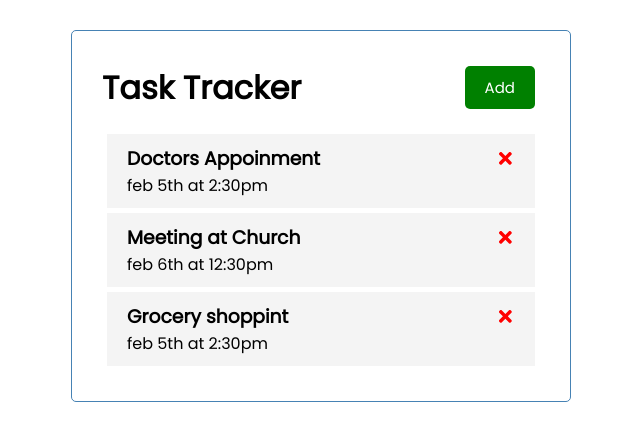
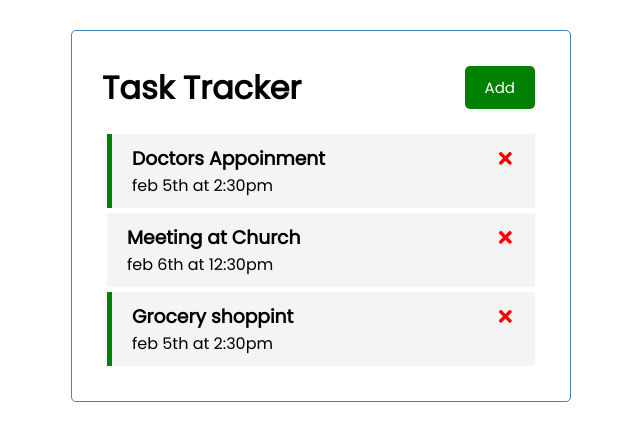
Before and after one commit to iadefidipe/react-task-tracker, a React (Create React App) app: page / in a window 1280 px wide. Shown: the top 440 px of the page, without its empty margins (319-959 px from the left). Built offline with nearby package versions, Linux system fonts and the light colour scheme.

Commit message:
Added reminder feature on double click

```diff
--- a/src/App.js
+++ b/src/App.js
@@ -1,5 +1,4 @@
 // this is the root component
-
 
 import React from "react";
 import { useState } from "react";
@@ -7,41 +6,52 @@
 import Tasks from "./components/Tasks";
 
 function App() {
-
   const [tasks, setTasks] = useState([
     {
       id: 1,
-        text: 'Doctors Appoinment',
-        day: 'feb 5th at 2:30pm',
+      text: "Doctors Appoinment",
+      day: "feb 5th at 2:30pm",
       reminder: true,
     },
     {
       id: 2,
-        text: 'Meeting at Church',
-        day: 'feb 6th at 12:30pm',
+      text: "Meeting at Church",
+      day: "feb 6th at 12:30pm",
       reminder: false,
     },
     {
       id: 3,
-        text: 'Grocery shoppint',
-        day: 'feb 5th at 2:30pm',
+      text: "Grocery shoppint",
+      day: "feb 5th at 2:30pm",
       reminder: true,
-    }
-])
+    },
+  ]);
 
+  // Delete task
+  const deleteTask = (id) => {
+    setTasks(tasks.filter((task) => task.id !== id));
+  };
+
+  //  Toggle remiinder
+  const toggleReminder = (id) => {
+    setTasks(tasks.map((task) => task.id === id ? {...task, reminder: !task.reminder} : task ))
+    // console.log(id);
+  };
 
   return (
     <div className="container">
       <Header />
-      <Tasks tasks = {tasks}/>
+      {tasks.length > 0 ? (
+        <Tasks tasks={tasks} onDelete={deleteTask} onToggle={toggleReminder} />
+      ) : (
+        "No Task to show"
+      )}
     </div>
   );
 }
 
 /*
-? the title there is a prop type, can be used to pass info from the root component  to the component  for that element
-
-
+? the title there is a component prop, can be used to pass info from the root component  to the component  for that element
 
  * if i wanted to use class based components, it is import the react module first
 class App extends React.Component{ //? so your app has access to all the methods in the component class
--- a/src/components/Task.js
+++ b/src/components/Task.js
@@ -1,9 +1,9 @@
 import { FaTimes } from 'react-icons/fa'
 
-const Task = ({task}) => {
+const Task = ({task, onDelete, onToggle}) => {
     return (
-        <div className="task">
-            <h3>{task.text} <FaTimes style={{color: 'red', cursor: 'pointer'}} /> </h3>
+        <div className={` task ${task.reminder ? 'reminder' : ''} `} onDoubleClick = {() => onToggle(task.id) } >
+            <h3>{task.text} <FaTimes style={{color: 'red', cursor: 'pointer'}} onClick ={() => onDelete (task.id)} /> </h3>
             <p>{task.day}</p>
         </div>
     )
--- a/src/components/Tasks.js
+++ b/src/components/Tasks.js
@@ -6,12 +6,12 @@
 
 
 
-const Tasks = ({tasks}) => {
+const Tasks = ({tasks, onDelete, onToggle}) => {
 
     return (
         <>
             {tasks.map((task) => (
-            <Task key={task.id} task={task} />
+            <Task key={task.id} task={task} onDelete = {onDelete} onToggle = {onToggle} />
             ))}
         </>
     )
```
Lines whose indentation alone changed are shown as unchanged.
